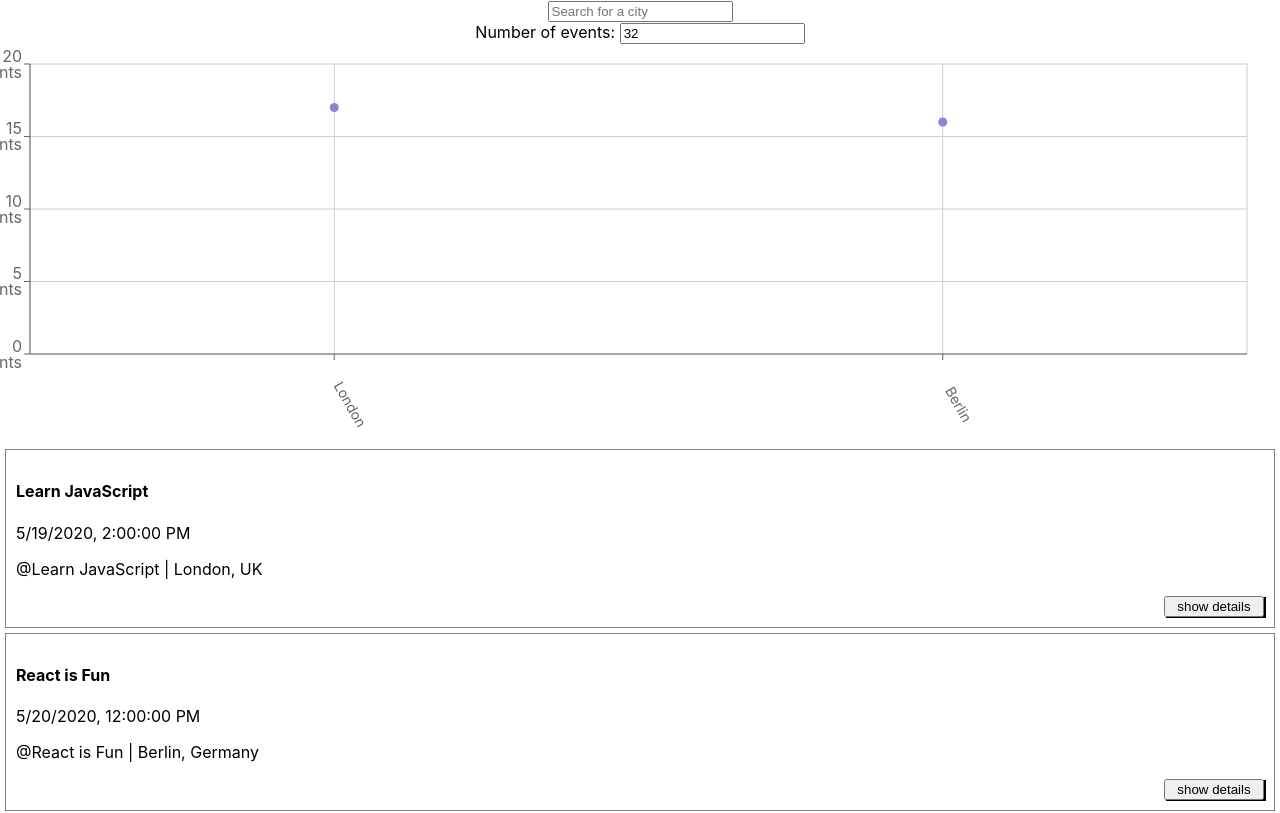
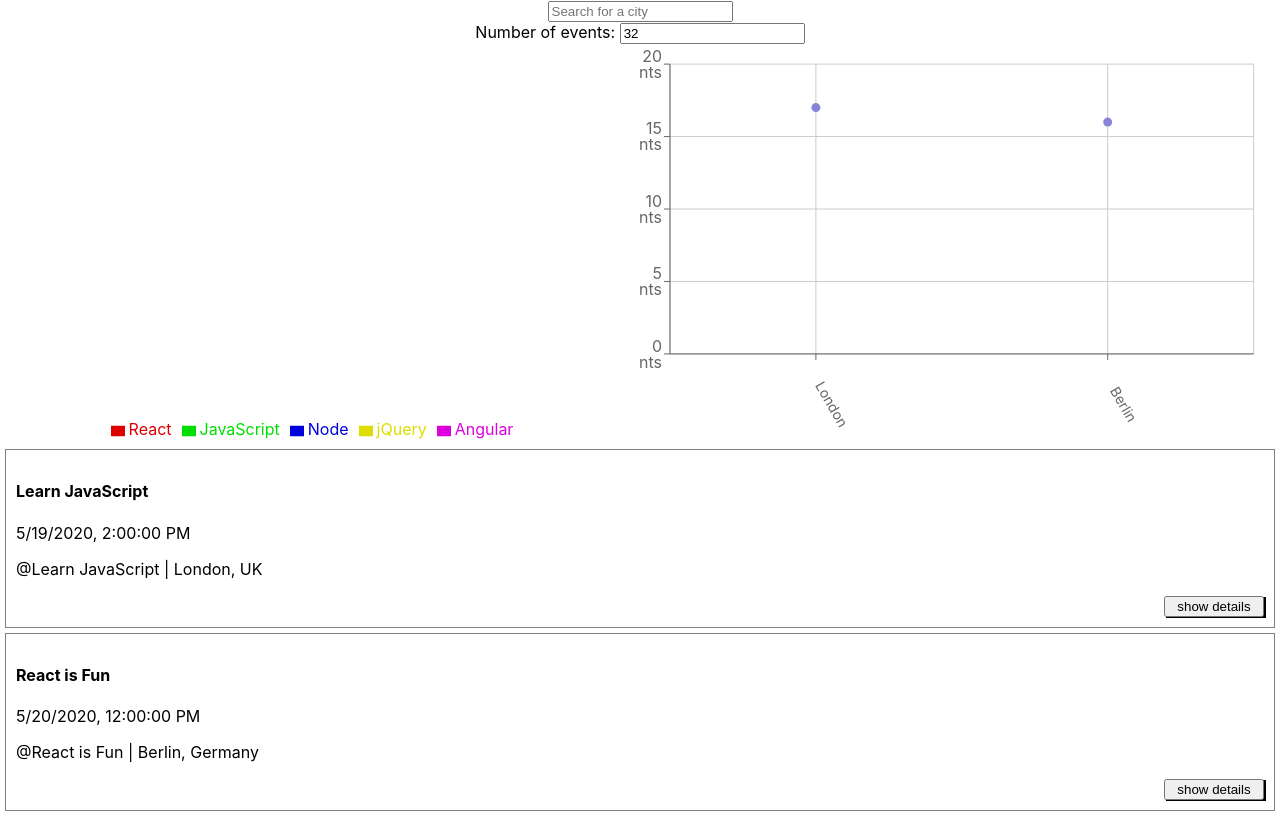
Before and after one commit to CoderMCH/EventApp, a React (Create React App) app in the folder event-app/: page / in a window 1280 px wide. Shown: the top 813 px of the page. Built offline with nearby package versions, Linux system fonts and the light colour scheme; what atatus-spa would draw is missing.

Commit message:
add pie chart

```diff
--- a/event-app/src/App.css
+++ b/event-app/src/App.css
@@ -9,3 +9,15 @@
     width: 250px;
     z-index: 1000;
 }
+
+.charts-container {
+    display: grid;
+    grid-template-columns: 1fr 1fr;
+}
+
+@media (max-width: 768px) {
+    .charts-container {
+        display: grid;
+        grid-template-columns: 1fr;
+    }
+}
--- a/event-app/src/App.js
+++ b/event-app/src/App.js
@@ -6,6 +6,7 @@ import { getEvents, extractLocations } from './api.js';
 import { NumberOfEvent } from './components/numberOfEvents/numberOfEvents.jsx';
 import { ErrorAlert, InfoAlert, WarningAlert } from './components/alert/alert.jsx';
 import CityEventsChart from './components/scatterChart/scatterChart.jsx';
+import { EventGenresChart } from './components/eventGenresChart/eventGenresChart.jsx';
 
 function App() {
     const [allEvents, setAllEvents] = useState([]);
@@ -57,6 +58,7 @@ function App() {
         />
         <NumberOfEvent setNumberOfEvents={setNumberOfEvents} setErrorAlert={setErrorAlert} />
         <div className='charts-container'>
+            <EventGenresChart events={allEvents} />
             <CityEventsChart allLocations={allLocations} events={allEvents} />
         </div>
         <EventList events={eventShown} />
--- /dev/null
+++ b/event-app/src/components/eventGenresChart/eventGenresChart.jsx
@@ -0,0 +1,61 @@
+import { useEffect, useState } from 'react';
+import { PieChart, Pie, Cell, ResponsiveContainer, Legend, Tooltip } from 'recharts';
+
+export const EventGenresChart = ({ events }) => {
+    const [data, setData] = useState([
+        {lang: 'React', count: 0},
+        {lang: 'JavaScript', count: 0},
+        {lang: 'Node', count: 0},
+        {lang: 'jQuery', count: 0},
+        {lang: 'Angular', count: 0}
+    ]);
+    function getData() {
+        let temp = data;
+        temp.forEach(item => item.count = 0);
+        events.forEach(event => {
+            temp.forEach(item => {
+                if (event.summary.includes(item.lang)) {
+                    item.count++;
+                }
+            })
+        })
+        return temp;
+    }
+
+    useEffect(() => {
+        setData(getData());
+    }, [data, `${events}`]);
+
+    // https://recharts.org/en-US/api/PieChart
+    const COLORS = ['#DD0000', '#00DD00', '#0000DD', '#DDDD00', '#DD00DD'];
+    const RADIAN = Math.PI / 180;
+    const renderCustomizedLabel = ({ cx, cy, midAngle, innerRadius, outerRadius, percent, index }) => {
+        const radius = innerRadius + (outerRadius - innerRadius) * 0.5;
+        const x = cx + radius * Math.cos(-midAngle * RADIAN);
+        const y = cy + radius * Math.sin(-midAngle * RADIAN);
+
+        let px = x > cx ? x + outerRadius/2 : x - outerRadius/2;
+        let py = y > cy ? y + outerRadius/2 : y - outerRadius/2;
+        return (
+        <text x={px} y={py}
+        fill={COLORS[(index) % COLORS.length]} textAnchor={x > cx ? 'start' : 'end'} dominantBaseline="central">
+            {data[index].count != 0 ? `${data[index].lang} - ${(percent * 100).toFixed(0)}%` : ''}
+        </text>
+        );
+    };
+
+    return <ResponsiveContainer width="99%" height={400}>
+        <PieChart>
+            <Pie data={data} cx="50%" cy="50%"
+            labelLine={false} label={renderCustomizedLabel}
+            outerRadius={80} fill="#8884d8" dataKey="count">
+                {data.map((entry, index) => (
+                    <Cell key={`cell-${index}`} fill={COLORS[index % COLORS.length]}
+                    name={`${data[index].lang}`}/>
+                ))}
+            </Pie>
+            <Legend />
+            <Tooltip />
+        </PieChart>
+    </ResponsiveContainer>
+}
```
